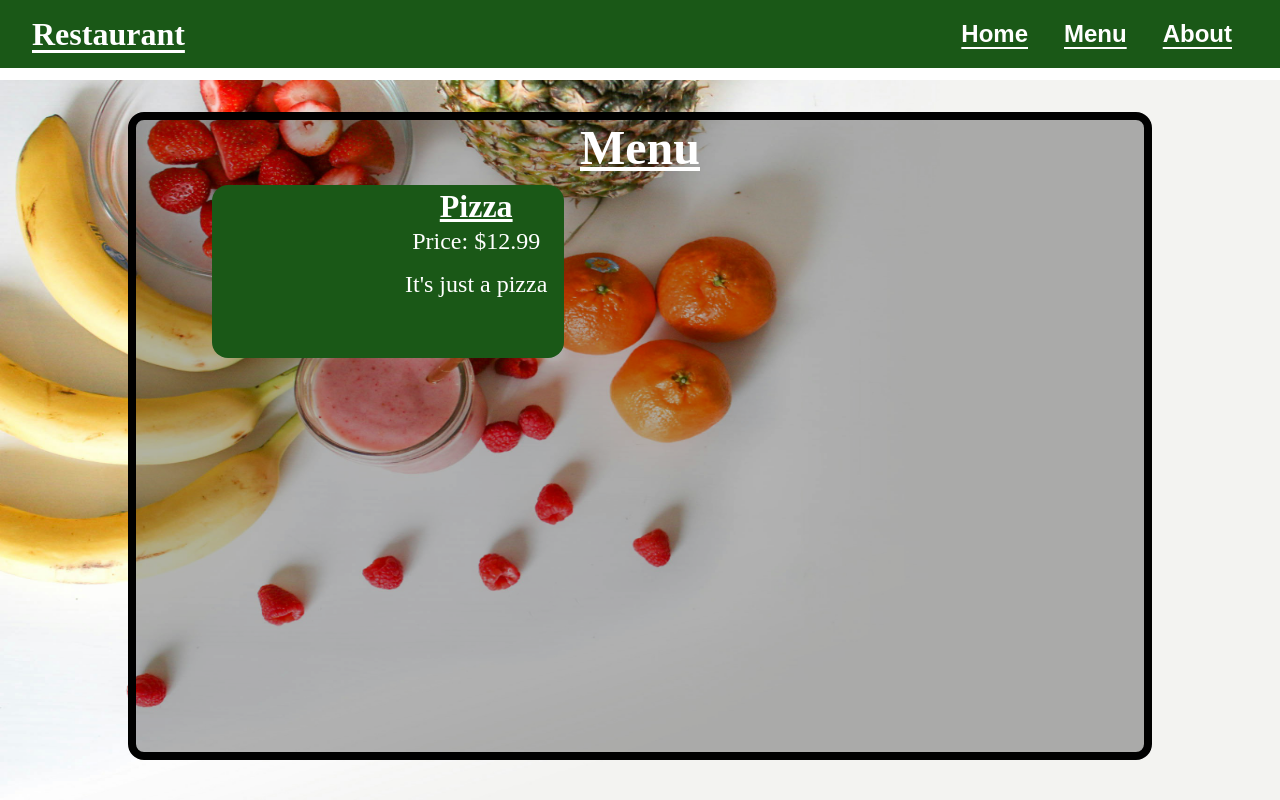
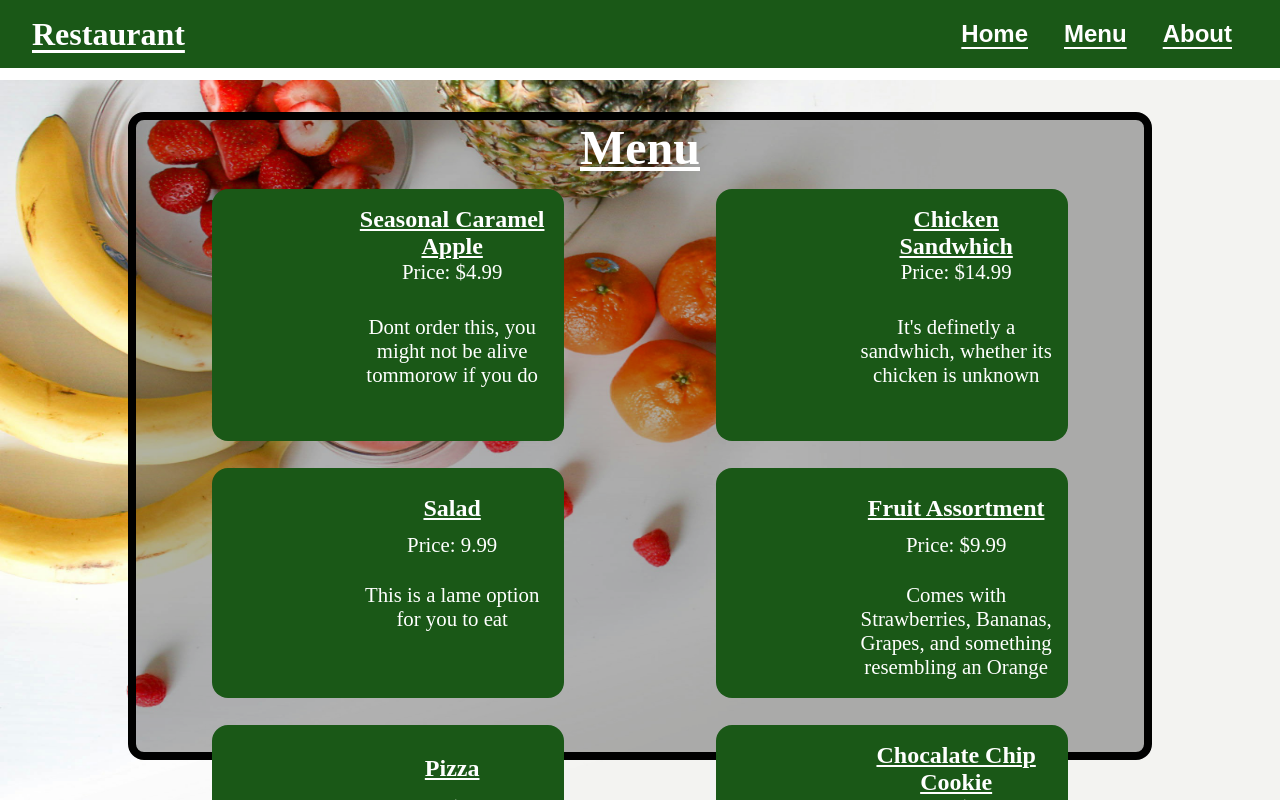
Before and after one commit to Salypse/restaurant-page, a website built with webpack: page src/template.html in a window 1280 px wide. Both pictures are taken after a click on the button "Menu". Shown: the top 800 px of the page. Built offline with nearby package versions, Linux system fonts and the light colour scheme.

Commit message:
Add all other menu to fill menu display

```diff
--- a/src/js/menu/menu-items.js
+++ b/src/js/menu/menu-items.js
@@ -3,5 +3,10 @@ const newMenuItem = function(name, price, description) {
 }
 
 export let menuItems = [
+    newMenuItem("Seasonal Caramel Apple", "$4.99", "Dont order this, you might not be alive tommorow if you do"),
+    newMenuItem("Chicken Sandwhich", "$14.99", "It's definetly a sandwhich, whether its chicken is unknown"),
+    newMenuItem("Salad", "9.99", "This is a lame option for you to eat"),
+    newMenuItem("Fruit Assortment", "$9.99", "Comes with Strawberries, Bananas, Grapes, and something resembling an Orange"),
     newMenuItem("Pizza", "$12.99", "It's just a pizza"),
+    newMenuItem("Chocalate Chip Cookie", "$2.99", "Looking at this menu do you really think those are chocalate chips?"),
 ]
--- a/src/styles.css
+++ b/src/styles.css
@@ -160,16 +160,17 @@ nav button:active {
 
     background-color: var(--color1);
     margin: 1rem;
+    padding: 1rem;
     border-radius: 1rem;
 
     display: grid;
-    grid-template-columns: 1fr 1fr;
+    grid-template-columns: 1fr 1.5fr;
     grid-template-rows: 1fr 1fr 2fr;
 }
 
 .menu-item-name {
     grid-area: 1 / 2 / 2 / -1;
-    font-size: 2rem;
+    font-size: 1.5rem;
 }
 
 .menu-item-price {
@@ -181,7 +182,7 @@ nav button:active {
 }
 
 .menu-item > p {
-    font-size: 1.5rem;
+    font-size: 1.3rem;
     color: var(--text-color);
     text-align: center;
 }
```
